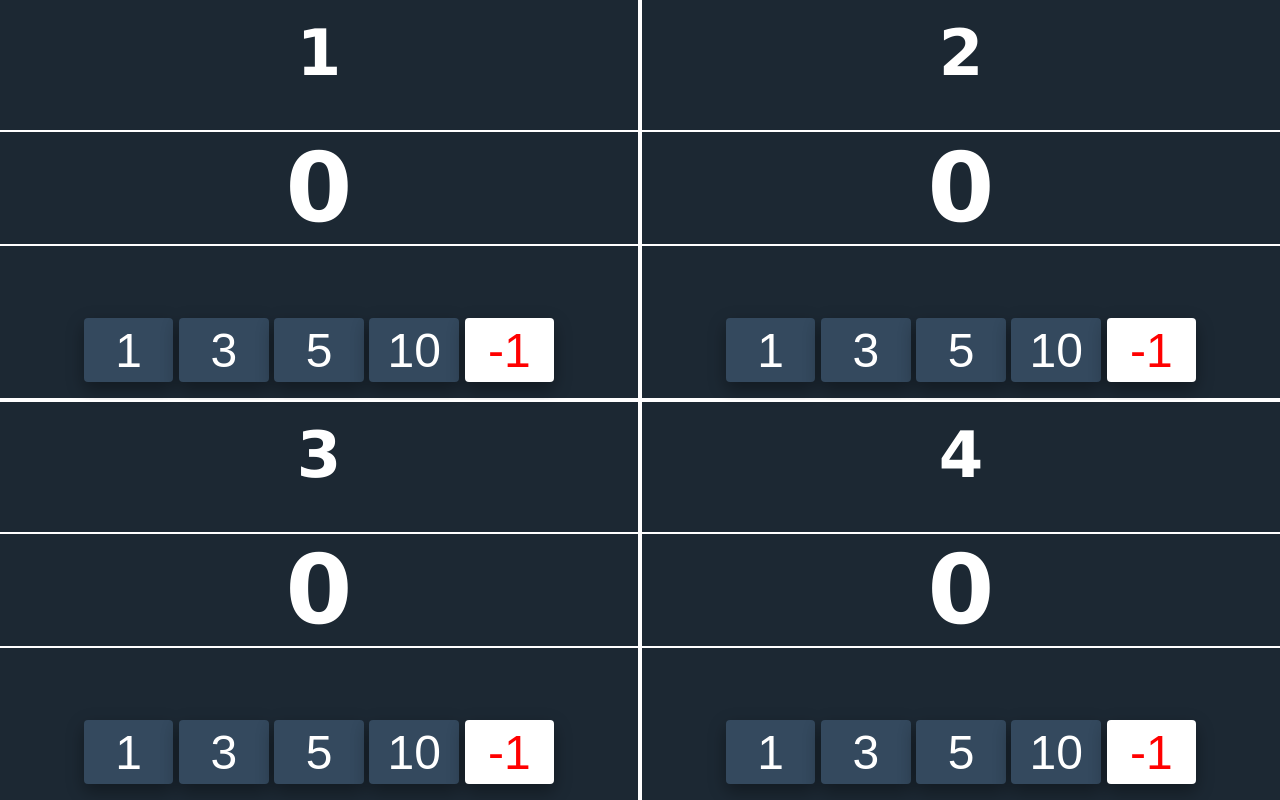
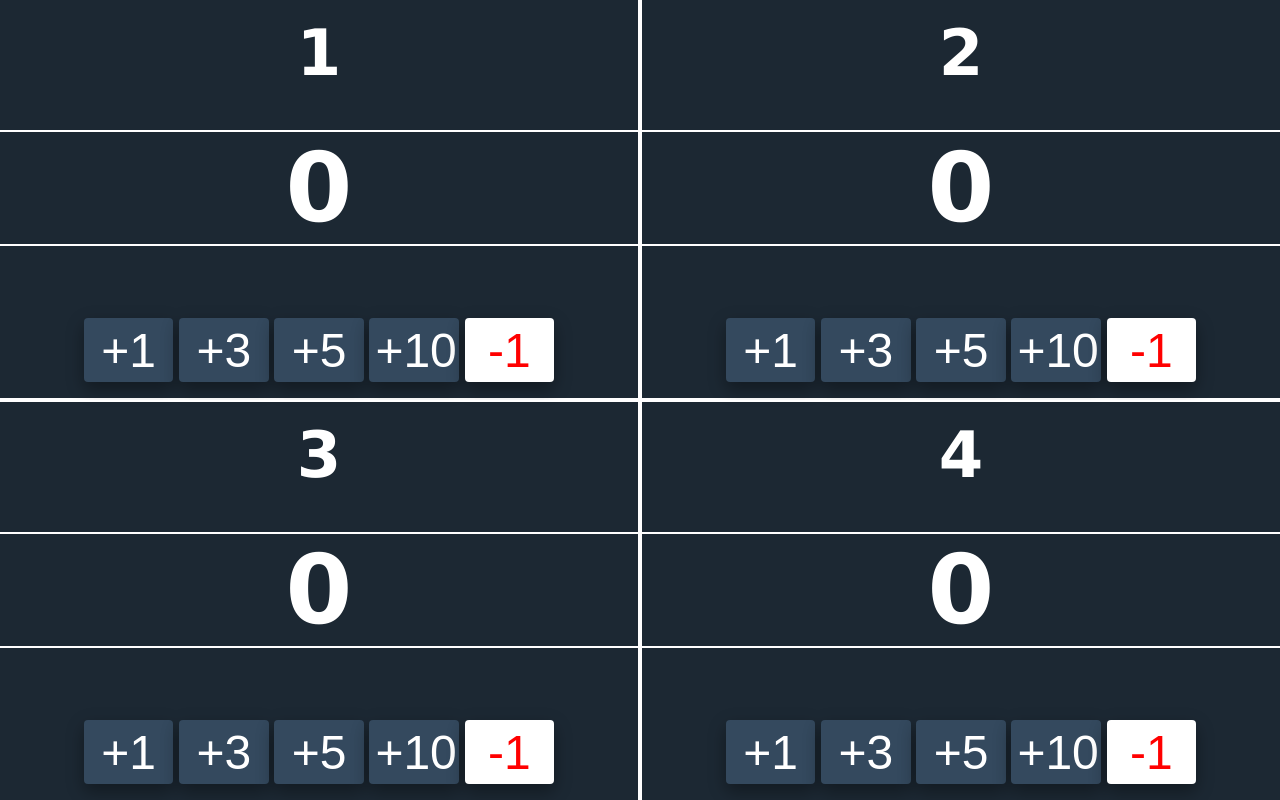
Before and after one commit to Cable-Billing/team-scorer, an Electron app: page teamWindow.html in a window 1280 px wide. Drawn offline with Linux system fonts and the light colour scheme; no server answers.

Commit message:
Added + to buttons and changed event from team:submit -> team-submit

```diff
--- a/main.js
+++ b/main.js
@@ -37,9 +37,9 @@ function teamScoreWindow() {
 }
 
 // Catch team data
-ipcMain.on('team:submit', function(e, teamData) {
+ipcMain.on('team-submit', function(e, teamData) {
     //console.log(teamData);
-    teamWindow.webContents.send('team:submit', teamData)
+    teamWindow.webContents.send('team-submit', teamData)
     teamWindow.focus();
     teamWindow.setFullScreen(true);
     teamWindow.setMenuBarVisibility(false);
--- a/scripts/mainWindow.js
+++ b/scripts/mainWindow.js
@@ -30,5 +30,5 @@ function submitTeamData() {
         teamFourColour: teamFourColour
     };
 
-    ipcRenderer.send('team:submit', teamData);
+    ipcRenderer.send('team-submit', teamData);
 }
--- a/scripts/teamWindow.js
+++ b/scripts/teamWindow.js
@@ -1,7 +1,7 @@
 const electron = require('electron');
 const { ipcRenderer } = electron;
 
-ipcRenderer.on('team:submit', function(e, teamData) {
+ipcRenderer.on('team-submit', function(e, teamData) {
     // Team 1
     document.getElementById('teamOneName').innerHTML = teamData.teamOneName;
     document.getElementById('teamOneScore').style.background = teamData.teamOneColour;
--- a/teamWindow.html
+++ b/teamWindow.html
@@ -9,10 +9,10 @@
             <h1 class="teamName" id="teamOneName">1</h1>
             <h2 class="score" id="teamOneScore">0</h2>
             <div class="buttonContainer">
-                <button class="addScore" id="one"      onclick="addScoreToTeam('teamOneScore', 1)">1</button>
-                <button class="addScore" id="three"    onclick="addScoreToTeam('teamOneScore', 3)">3</button>
-                <button class="addScore" id="five"     onclick="addScoreToTeam('teamOneScore', 5)">5</button>
-                <button class="addScore" id="ten"      onclick="addScoreToTeam('teamOneScore', 10)">10</button>
+                <button class="addScore" id="one"      onclick="addScoreToTeam('teamOneScore', 1)">+1</button>
+                <button class="addScore" id="three"    onclick="addScoreToTeam('teamOneScore', 3)">+3</button>
+                <button class="addScore" id="five"     onclick="addScoreToTeam('teamOneScore', 5)">+5</button>
+                <button class="addScore" id="ten"      onclick="addScoreToTeam('teamOneScore', 10)">+10</button>
                 <button class="addScore" id="negative" onclick="addScoreToTeam('teamOneScore', -1)">-1</button>
             </div>
         </div>
@@ -20,10 +20,10 @@
             <h1 class="teamName" id="teamTwoName">2</h1>
             <h2 class="score" id="teamTwoScore">0</h2>
             <div class="buttonContainer">
-                <button class="addScore" id="one"      onclick="addScoreToTeam('teamTwoScore', 1)">1</button>
-                <button class="addScore" id="three"    onclick="addScoreToTeam('teamTwoScore', 3)">3</button>
-                <button class="addScore" id="five"     onclick="addScoreToTeam('teamTwoScore', 5)">5</button>
-                <button class="addScore" id="ten"      onclick="addScoreToTeam('teamTwoScore', 10)">10</button>
+                <button class="addScore" id="one"      onclick="addScoreToTeam('teamTwoScore', 1)">+1</button>
+                <button class="addScore" id="three"    onclick="addScoreToTeam('teamTwoScore', 3)">+3</button>
+                <button class="addScore" id="five"     onclick="addScoreToTeam('teamTwoScore', 5)">+5</button>
+                <button class="addScore" id="ten"      onclick="addScoreToTeam('teamTwoScore', 10)">+10</button>
                 <button class="addScore" id="negative" onclick="addScoreToTeam('teamTwoScore', -1)">-1</button>
             </div>
         </div>
@@ -31,10 +31,10 @@
             <h1 class="teamName" id="teamThreeName">3</h1>
             <h2 class="score" id="teamThreeScore">0</h2>
             <div class="buttonContainer">
-                <button class="addScore" id="one"      onclick="addScoreToTeam('teamThreeScore', 1)">1</button>
-                <button class="addScore" id="three"    onclick="addScoreToTeam('teamThreeScore', 3)">3</button>
-                <button class="addScore" id="five"     onclick="addScoreToTeam('teamThreeScore', 5)">5</button>
-                <button class="addScore" id="ten"      onclick="addScoreToTeam('teamThreeScore', 10)">10</button>
+                <button class="addScore" id="one"      onclick="addScoreToTeam('teamThreeScore', 1)">+1</button>
+                <button class="addScore" id="three"    onclick="addScoreToTeam('teamThreeScore', 3)">+3</button>
+                <button class="addScore" id="five"     onclick="addScoreToTeam('teamThreeScore', 5)">+5</button>
+                <button class="addScore" id="ten"      onclick="addScoreToTeam('teamThreeScore', 10)">+10</button>
                 <button class="addScore" id="negative" onclick="addScoreToTeam('teamThreeScore', -1)">-1</button>
             </div>
         </div>
@@ -42,10 +42,10 @@
             <h1 class="teamName" id="teamFourName">4</h1>
             <h2 class="score" id="teamFourScore">0</h2>
             <div class="buttonContainer">
-                <button class="addScore" id="one"      onclick="addScoreToTeam('teamFourScore', 1)">1</button>
-                <button class="addScore" id="three"    onclick="addScoreToTeam('teamFourScore', 3)">3</button>
-                <button class="addScore" id="five"     onclick="addScoreToTeam('teamFourScore', 5)">5</button>
-                <button class="addScore" id="ten"      onclick="addScoreToTeam('teamFourScore', 10)">10</button>
+                <button class="addScore" id="one"      onclick="addScoreToTeam('teamFourScore', 1)">+1</button>
+                <button class="addScore" id="three"    onclick="addScoreToTeam('teamFourScore', 3)">+3</button>
+                <button class="addScore" id="five"     onclick="addScoreToTeam('teamFourScore', 5)">+5</button>
+                <button class="addScore" id="ten"      onclick="addScoreToTeam('teamFourScore', 10)">+10</button>
                 <button class="addScore" id="negative" onclick="addScoreToTeam('teamFourScore', -1)">-1</button>
             </div>
         </div>
```
